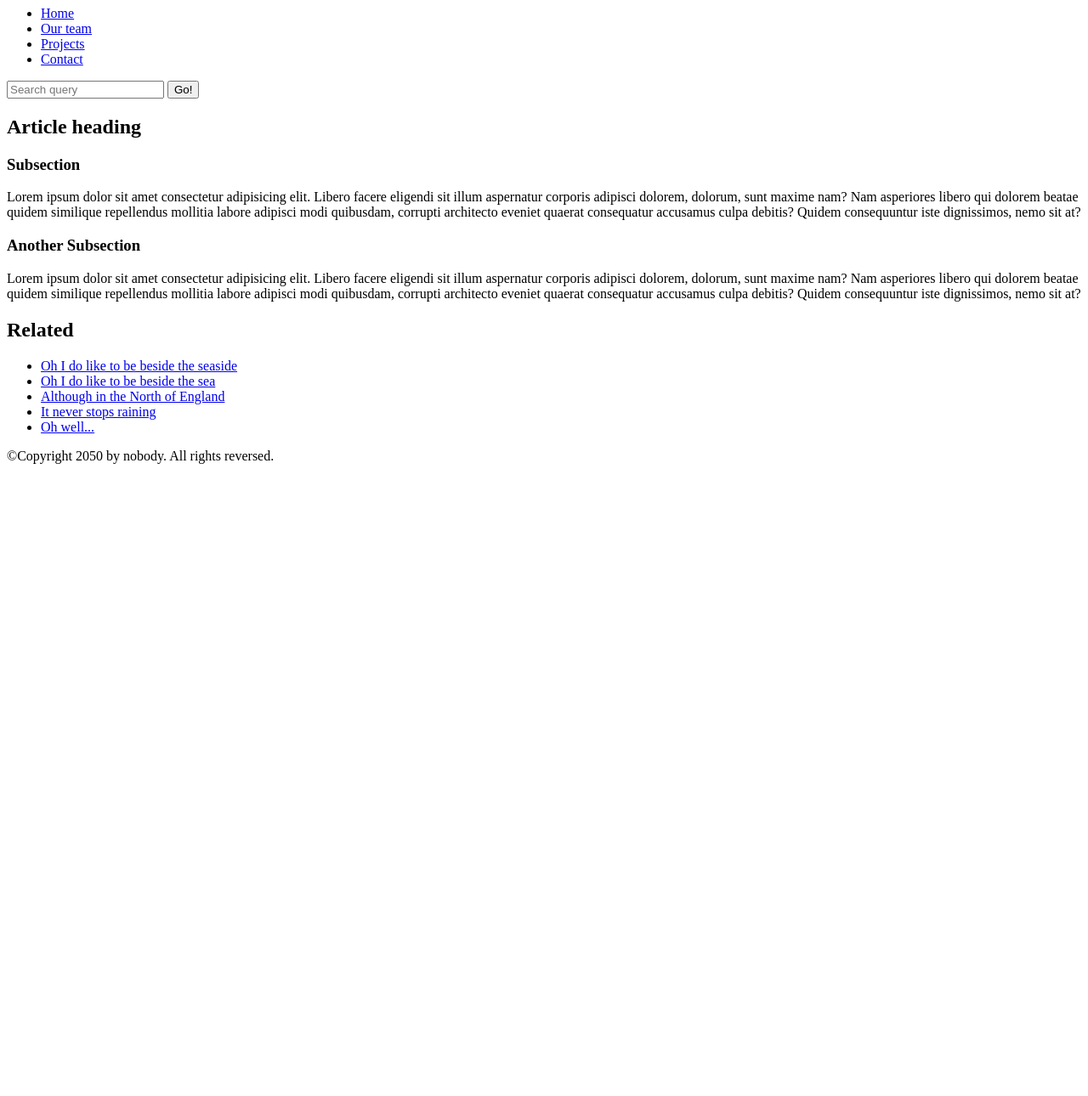
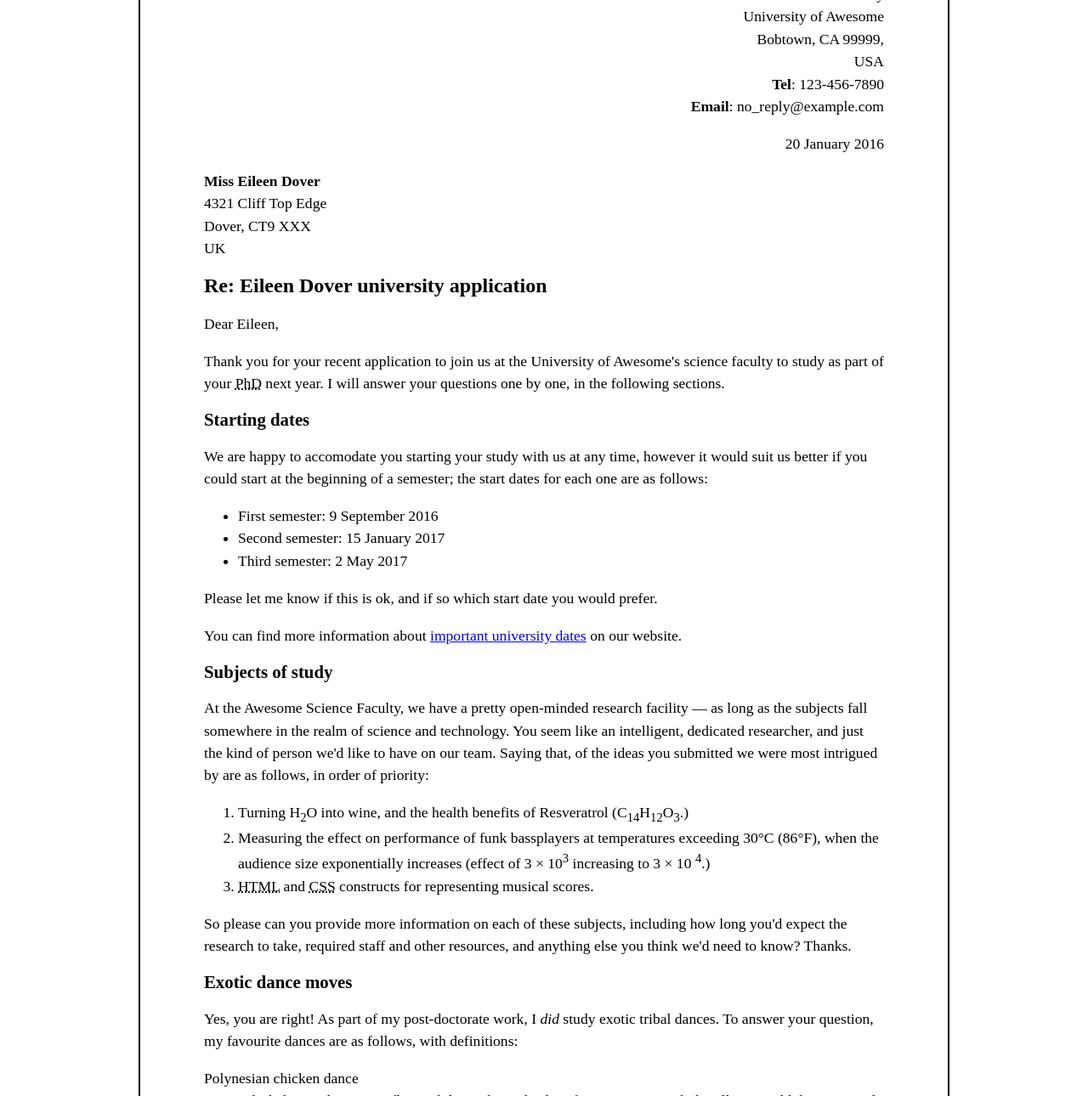
Before and after one commit to MohanKumarYum/MohanKumarYum.GitHub.io, a plain HTML site: page index.html in a window 1280 px wide. Shown: the part 73-1363 px from the top of the page at 85% size. Before the commit the page ends 800 px from the top, so only its background shows below. Drawn offline with Linux system fonts and the light colour scheme.

Commit message:
HTML - Assessment 1 Completed.

```diff
--- a/index.html
+++ b/index.html
@@ -1,72 +1,143 @@
 <!DOCTYPE html>
-<html lang="zxx">
+<html lang="en">
 
 <head>
     <meta charset="UTF-8">
-    <meta name="viewport" content="width=device-width, initial-scale=1.0">
+    <meta name="author" content="Dr. Eleanor Gaye">
+    <!-- replaced the value attribute with correct content attribute.-->
+    <meta name="viewport" content="width=device-width; initial-scale=1.0">
     <meta http-equiv="X-UA-Compatible" content="ie=edge">
-    <title>Document</title>
+    <title>Awesome science application correspondance</title>
+    <!-- moved title from being the last element in HEAD to before style element. -->
+    <style>
+        body {
+            max-width: 800px;
+            margin: 2px auto;
+            border: 2px solid black;
+            padding: 5px 75px;
+        }
+
+        .sender-column {
+            text-align: right;
+        }
+
+        h1 {
+            font-size: 1.5em;
+        }
+
+        h2 {
+            font-size: 1.3em;
+        }
+
+        p,
+        ul,
+        ol,
+        dl,
+        address {
+            font-size: 1.1em;
+        }
+
+        p,
+        li,
+        dd,
+        dt,
+        address {
+            line-height: 1.5;
+        }
+    </style>
+
 </head>
 
 <body>
+    <p class="sender-column">
+        <strong>Dr. Eleanor Gaye</strong> <br> Awesome Science faculty <br> University of Awesome <br> Bobtown, CA 99999,
+        <br> USA <br>
+        <strong>Tel</strong>: 123-456-7890 <br>
+        <strong>Email</strong>: no_reply@example.com
+    </p>
 
-    <header>
-        <h1>Header</h1>
-    </header>
-    <nav>
+    <!-- Moved time element out of P element in the address to a separate line. Instead of br element. -->
+    <p class="sender-column"><time datetime="2016-01-20">20 January 2016</time></p>
 
-        <ul>
-            <li><a href="#">Home</a></li>
-            <li><a href="#">Our team</a></li>
-            <li><a href="#">Projects</a></li>
-            <li><a href="#">Contact</a></li>
-        </ul>
+    <p>
+        <strong>Miss Eileen Dover</strong><br> 4321 Cliff Top Edge <br> Dover, CT9 XXX <br> UK
+    </p>
 
-        <form>
-            <input type="search" name="q" id="nav-search" placeholder="Search query">
-            <input type="submit" value="Go!">
-        </form>
-    </nav>
-    <main>
+    <h1>Re: Eileen Dover university application</h1>
 
-        <article>
-            <h2>Article heading</h2>
+    <p>Dear Eileen,</p>
 
-            <section>
-                <h3>Subsection</h3>
-                <p>Lorem ipsum dolor sit amet consectetur adipisicing elit. Libero facere eligendi sit illum aspernatur
-                    corporis adipisci dolorem, dolorum, sunt maxime nam? Nam asperiores libero qui dolorem beatae
-                    quidem similique repellendus mollitia labore adipisci modi quibusdam, corrupti architecto eveniet
-                    quaerat consequatur accusamus culpa debitis? Quidem consequuntur iste dignissimos, nemo sit at?</p>
-            </section>
+    <p>Thank you for your recent application to join us at the University of Awesome's science faculty to study as part
+        of your <abbr title="Doctor of Philosophy">PhD</abbr> next year. I will answer your questions one by one, in the
+        following sections.</p>
+    <h2>Starting dates</h2>
+
+    <p>We are happy to accomodate you starting your study with us at any time, however it would suit us better if you could
+        start at the beginning of a semester; the start dates for each one are as follows:</p>
+
+    <ul>
+        <!-- Fixed DDMMCCYY to CCYYMMDD -->
+        <li>First semester: <time datetime="2016-09-09">9 September 2016</time></li>
+        <li>Second semester: <time datetime="2017-01-15">15 January 2017</time></li>
+        <li>Third semester: <time datetime="2017-05-02">2 May 2017</time></li>
+    </ul>
+
+    <p>Please let me know if this is ok, and if so which start date you would prefer.</p>
+
+    <p>You can find more information about <a href="http://example.com" title="table of awesome university important dates">important university dates</a> on our website.</p>
 
 
-            <section>
-                <h3>Another Subsection</h3>
-                <p>Lorem ipsum dolor sit amet consectetur adipisicing elit. Libero facere eligendi sit illum aspernatur
-                    corporis adipisci dolorem, dolorum, sunt maxime nam? Nam asperiores libero qui dolorem beatae
-                    quidem similique repellendus mollitia labore adipisci modi quibusdam, corrupti architecto eveniet
-                    quaerat consequatur accusamus culpa debitis? Quidem consequuntur iste dignissimos, nemo sit at?</p>
-            </section>
+    <h2>Subjects of study</h2>
 
-        </article>
+    <p>At the Awesome Science Faculty, we have a pretty open-minded research facility — as long as the subjects fall somewhere
+        in the realm of science and technology. You seem like an intelligent, dedicated researcher, and just the kind of
+        person we'd like to have on our team. Saying that, of the ideas you submitted we were most intrigued by are
+        as follows, in order of priority:
+        <p>
 
-        <aside>
-            <h2>Related</h2>
+            <ol>
+                <!--Replaced x with &times; and Superscript degress with &deg; -->
+                <li>Turning H<sub>2</sub>O into wine, and the health benefits of Resveratrol (C<sub>14</sub>H<sub>12</sub>O<sub>3</sub>.)</li>
+                <li>Measuring the effect on performance of funk bassplayers at temperatures exceeding 30&deg;C (86&deg;F), when the audience size exponentially increases (effect of 3 &times; 10<sup>3</sup> increasing to 3 &times;
+                    10
+                    <sup>4</sup>.)</li>
+                <li><abbr title="Hyper Text Markup Language">HTML</abbr> and <abbr title="Cascading Style Sheets">CSS</abbr>
+                    constructs for representing musical scores.</li>
+            </ol>
 
-            <ul>
-                <li><a href="#">Oh I do like to be beside the seaside</a></li>
-                <li><a href="#">Oh I do like to be beside the sea</a></li>
-                <li><a href="#">Although in the North of England</a></li>
-                <li><a href="#">It never stops raining</a></li>
-                <li><a href="#">Oh well...</a></li>
-            </ul>
-        </aside>
+            <p>So please can you provide more information on each of these subjects, including how long you'd expect
+                the research to take, required staff and other resources, and anything else you think we'd need to know?
+                Thanks.
+            </p>
 
-    </main>
-    <footer>
-        <p>&copy;Copyright 2050 by nobody. All rights reversed.</p>
-    </footer>
+
+            <h2>Exotic dance moves</h2>
+            <p>Yes, you are right! As part of my post-doctorate work, I <em>did</em> study exotic tribal dances. To
+                answer your question, my favourite dances are as follows, with definitions:</p>
+            <dl>
+                <dt>Polynesian chicken dance</dt>
+                <dd>A little known but <em>very</em> influential dance dating back as far as 300<abbr title="Before Christ">BC</abbr>,
+                    a whole village would dance around in a circle like chickens, to encourage their livestock or be "fruitful".
+                </dd>
+                <dt>Icelandic brownian shuffle</dt>
+                <dd>Before the Icelanders developed fire as a means of getting warm, they used to practice this dance, which
+                    involved huddling close together in a circle on the floor, and shuffling their bodies around in imperceptably
+                    tiny, very rapid movements. One of my fellow students used to say that he thought this dance inspired
+                    modern styles such as Twerking.</dd>
+                <dt>Arctic robot dance</dt>
+                <dd>An interesting example of historic misinformation, English explorers in the 1960s believed to have discovered
+                    a new dance style characterised by "robotic", stilted movements, being practiced by inhabitants
+                    of Northern Alaska and Canada. Later on however it was discovered that they were just moving like this
+                    because they were really cold.</dd>
+            </dl>
+
+            <p>For more of my research, see my <a href="http://example.com" title="Dr. Gaye's exotic dance research">exotic dance research page
+                </a>.</p>
+
+            <p>Yours sincerely,</p>
+            <p>Dr Eleanor Gaye</p>
+
+            <p> University of Awesome motto: <q>Be awesome to each other.</q> -- <cite>Bill S Preston, <abbr title="Esquire">Esq</abbr></cite></p>
 </body>
 
 </html>
```
Also changed, not shown: pictures.html (deleted, +0 -21 lines), projects.html (deleted, +0 -21 lines), social.html (deleted, +0 -21 lines).
